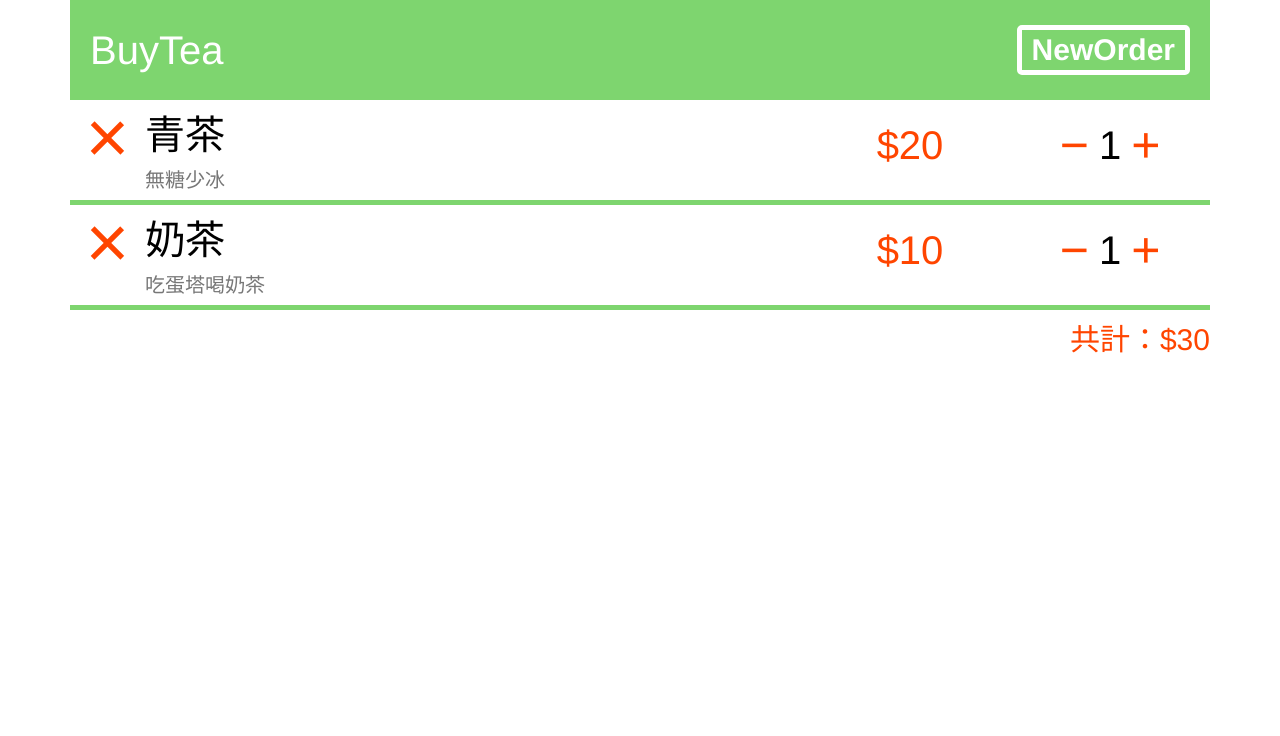
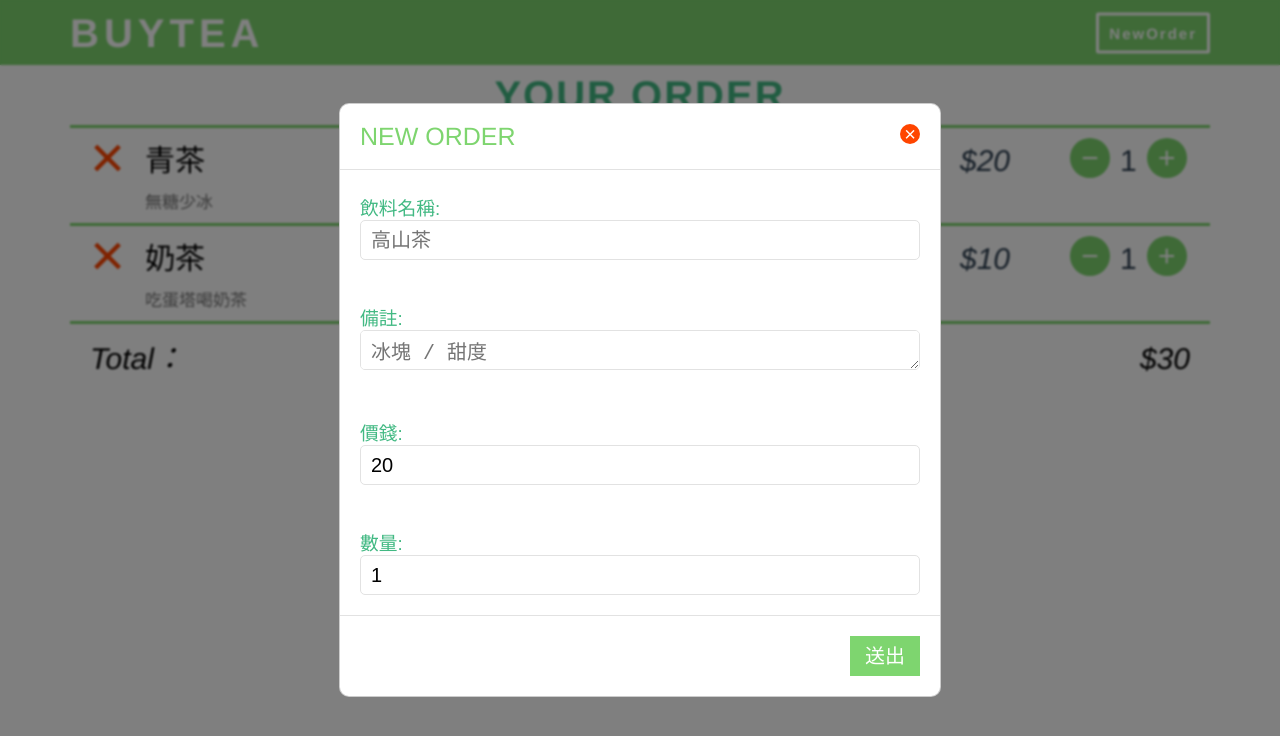
Before and after one commit to jyun9504/BuyTea, a Vue app: page / in a window 1280 px wide. Both pictures are taken after a click on the link "NewOrder". Shown: the top 736 px of the page. Built offline with nearby package versions, Linux system fonts and the light colour scheme.

Commit message:
add popup and update UI

```diff
--- a/src/App.vue
+++ b/src/App.vue
@@ -1,31 +1,65 @@
 <template>
   <div id="app">
-    <header>
-      <NavBar />
+    <header class="header">
+      <NavBar
+        @togglePopup="togglePopup"
+      />
     </header>
-    <section>
+    <main class="main">
+      <h1 class="main__heading">your order</h1>
       <OrderCard
         v-for="order in orders"
-        :key="order.index"
+        :key="order.id"
         :order="order"
       />
-      <p class="total" v-show="orders.length > 0">共計：${{ total }}</p>
-    </section>
+    </main>
+    <div class="footer" v-show="orders.length > 0">
+      <p class="footer__total">Total：</p>
+      <p class="footer__total">${{ total }}</p>
+    </div>
+    <Popup
+      v-show="isPopupShow"
+      @togglePopup="togglePopup"
+      @submit="addOrder"
+    >
+      <OrderForm
+        :isWarningShow="isWarningShow"
+        :name="newName"
+        :description="newDescription"
+        :price="newPrice"
+        :quantity="newQuantity"
+        @handleName="(val) => { this.newName = val }"
+        @handleDescription="(val) => { this.newDescription = val }"
+        @handlePrice="(val) => { this.newPrice = val }"
+        @handleQuantity="(val) => { this.newQuantity = val }"
+      />
+    </Popup>
   </div>
 </template>
 
 <script>
 import NavBar from './components/navBar.vue'
 import OrderCard from './components/orderCard.vue'
+import OrderForm from './components/orderForm.vue'
+import Popup from './components/popup.vue'
+
 
 export default {
   name: 'App',
   components: {
     NavBar,
-    OrderCard
+    OrderCard,
+    OrderForm,
+    Popup
   },
   data () {
     return {
+      isPopupShow: false,
+      isWarningShow: false,
+      newName: '',
+      newDescription: '',
+      newPrice: 20,
+      newQuantity: 1,
     }
   },
   computed: {
@@ -35,23 +69,81 @@ export default {
         total:
         this.orders.reduce(
           function(total, el) {
-            return total + (el.price * el.quantity);
+            return total + (el.price * el.quantity)
           }, 0
         );
     },
     orders() {
       return this.$store.getters.orders
     }
+  },
+  methods: {
+    togglePopup() {
+      this.isPopupShow = !this.isPopupShow;
+    },
+    addOrder() {
+      if (this.newName === ''){
+        this.isWarningShow = true;
+        return
+      }
+      this.isWarningShow = false;
+      const data = {
+        id: this.randomId(),
+        name: this.newName,
+        description: this.newDescription,
+        price: this.newPrice,
+        quantity: this.newQuantity
+      };
+      this.$store.commit('newOrder', data);
+      this.clearForm();
+      this.togglePopup();
+    },
+    randomId() {
+      return Math.random().toString(36).substr(2);
+    },
+    clearForm() {
+      this.newName = '';
+      this.newDescription = '';
+      this.newPrice = 20;
+      this.newQuantity = 1;
+    }
   }
 }
 </script>
 
 <style lang="scss">
+.header {
+  background-color: $color-green-light;
+}
 
-.total {
-  margin: 15px 0;
-  font-size: 30px;
-  text-align: right;
-  color: $color-orangered;
+.main {
+  max-width: 114rem;
+  margin: 0 auto;
+
+  &__heading {
+    text-transform: uppercase;
+    text-align: center;
+    font-size: 4rem;
+    font-weight: 600;
+    letter-spacing: .2rem;
+    padding: 1rem 0;
+    color: $color-green;
+    border-bottom: solid .3rem $color-green-light;
+  }
+}
+
+.footer {
+  max-width: 114rem;
+  margin: 0 auto;
+  display: flex;
+  justify-content: space-between;
+
+  &__total {
+    padding: 2rem;
+    font-size: 30px;
+    text-align: right;
+    color: $color-black;
+    font-style: italic;
+  }
 }
 </style>
--- a/src/assets/scss/abstracts/variables.scss
+++ b/src/assets/scss/abstracts/variables.scss
@@ -1,5 +1,6 @@
 //COLOR
 $color-grey: #777;
+$color-grey-light: #e2e2e2;
 $color-white: #fff;
 $color-black: #000;
 $color-green: #42B983;
--- /dev/null
+++ b/src/assets/scss/base/animations.scss
@@ -0,0 +1,52 @@
+@keyframes fadeInFromLeft {
+    0% {
+        transform: translateX(-10rem);
+        opacity: 0;
+    }
+    80% {
+        transform: translateX(1rem);
+    }
+    100% {
+        transform: translateX(0);
+        opacity: 1;
+    }
+}
+
+@keyframes fadeInFromRight {
+    0% {
+        transform: translateX(10rem);
+        opacity: 0;
+    }
+    80% {
+        transform: translateX(-1rem);
+    }
+    100% {
+        transform: translateX(0);
+        opacity: 1;
+    }
+}
+
+@keyframes fadeInFromTop {
+    0% {
+        transform: translateY(-100rem);
+        opacity: 0;
+    }
+    80% {
+        transform: translateY(2rem);
+    }
+    100% {
+        transform: translateY(0);
+        opacity: 1;
+    }
+}
+
+@keyframes fadeInFromBottom {
+    0% {
+        transform: translateY(5rem);
+        opacity: 0;
+    }
+    100% {
+        transform: translateY(0);
+        opacity: 1;
+    }
+}
--- a/src/assets/scss/base/base.scss
+++ b/src/assets/scss/base/base.scss
@@ -51,6 +51,5 @@ blockquote, q {
 	-webkit-font-smoothing: antialiased;
 	-moz-osx-font-smoothing: grayscale;
 	color: #2c3e50;
-	max-width: 114rem;
 	margin: 0 auto;
 }
--- a/src/assets/scss/main.scss
+++ b/src/assets/scss/main.scss
@@ -1,6 +1,7 @@
 @import './abstracts/mixins';
 @import './abstracts/variables';
 
+@import './base/animations';
 @import './base/base';
 
 @import './layout/grid';
--- a/src/components/navBar.vue
+++ b/src/components/navBar.vue
@@ -1,21 +1,20 @@
 <template>
   <div class="navbar">
 		<a class="btn btn--brand" href="#">BuyTea</a>
-		<a class="btn btn--addBtn" href="#">NewOrder</a>
+		<a class="btn btn--addBtn" href="#" @click="$emit('togglePopup')">NewOrder</a>
 	</div>
 </template>
 
 <script>
-export default {
-
-}
+export default {}
 </script>
 
 <style scoped lang="scss">
 
 .navbar {
-	height: 10rem;
-	background-color: $color-green-light;
+	height: 6.5rem;
+	max-width: 114rem;
+	margin: 0 auto;
 	padding: 0 2rem;
 	position: relative;
 	font-weight: 600;
@@ -31,14 +30,16 @@ export default {
 
 	&--brand {
 		font-size: 4rem;
-		font-weight: 500;
+		letter-spacing: .5rem;
+		text-transform: uppercase;
 	}
 
 	&--addBtn {
-		border: solid 5px;
-		border-radius: 5px;
-		font-size: 3rem;
-		padding: .5rem 1rem;
+		border: solid .3rem;
+		border-radius: .2rem;
+		font-size: 1.5rem;
+		letter-spacing: .2rem;
+		padding: 1rem;
 		right: 2rem;
 	}
 }
--- a/src/components/orderCard.vue
+++ b/src/components/orderCard.vue
@@ -8,7 +8,7 @@
       <p class="content__description">{{ order.description }}</p>
     </div>
     <div class="price">
-      <p class="price__text">${{ order.price }}</p>
+      <em class="price__text">${{ order.price }}</em>
     </div>
     <div class="quantity">
       <a class="btn btn--quantity" href="#" @click="decreaseQuantity">−</a>
@@ -49,8 +49,10 @@ export default {
 
 .order-card {
   display: flex;
-  border-bottom: solid .5rem $color-green-light;
+  border-bottom: solid .3rem $color-green-light;
   padding-bottom: 1rem;
+  max-width: 114rem;
+  margin: 0 auto;
 }
 
 .cancel {
@@ -58,39 +60,40 @@ export default {
 }
 
 .content {
-  width: 66.5rem;
-  min-width: 7rem;
+  width: 82.5rem;
+  min-width: 6rem;
 
   &__name {
-    font-size: 4rem;
-    line-height: 7rem;
+    font-size: 3rem;
+    line-height: 6.5rem;
     color: $color-black;
   }
   &__description {
-    font-size: 2rem;
+    font-size: 1.7rem;
     line-height: 2rem;
     color: $color-grey;
   }
 }
 
 .price {
-  min-width: 20rem;
+  min-width: 10rem;
   word-break: break-all;
-  @include verticalCenter;
 
   &__text {
-    font-size: 4rem;
-    color: $color-orangered;
+    font-size: 3rem;
+    line-height: 6.5rem;
+    font-style: italic;
   }
 }
 
 .quantity {
-  min-width: 20rem;
-  @include verticalCenter;
+  min-width: 15rem;
+  padding-top: 1rem;
 
+  display: flex;
   &__text {
-    font-size: 4rem;
-    color: $color-black;
+    font-size: 3rem;
+    line-height: 4.5rem;
   }
 }
 
@@ -102,12 +105,18 @@ export default {
     display: flex;
     justify-content: center;
     min-width: 7.5rem;
-    font-size: 7.5rem;
+    font-size: 6rem;
   }
 
   &--quantity {
-    font-size: 5rem;
+    height: 4rem;
+    width: 4rem;
+    @include verticalCenter;
+    border-radius: 5rem;
+    font-size: 3rem;
+    color: $color-white;
     margin: 0 1rem;
+    background-color: $color-green-light;
   }
 }
 </style>
--- /dev/null
+++ b/src/components/orderForm.vue
@@ -0,0 +1,104 @@
+<template>
+  <form class="orderForm">
+    <div class="orderForm__group">
+      <label for="orderName">飲料名稱:</label>
+      <input type="text" class="orderForm__control" id="orderName" v-model="modelName" placeholder="高山茶">
+      <label class="orderForm__warning" v-show="isWarningShow">＊請輸入飲料名稱</label>
+    </div>
+    <div class="orderForm__group">
+      <label for="orderDescription">備註:</label>
+      <textarea type="text" class="orderForm__control" id="orderDescription" v-model="modelDescription" placeholder="冰塊 / 甜度" />
+    </div>
+    <div class="orderForm__group">
+      <label for="price">價錢:</label>
+      <input type="number" class="orderForm__control" id="price" v-model="modelPrice" placeholder="20">
+    </div>
+    <div class="orderForm__group">
+      <label for="quantity">數量:</label>
+      <input type="number" class="orderForm__control" id="quantity" v-model="modelQuantity" placeholder="1">
+    </div>
+  </form>
+</template>
+
+<script>
+  export default {
+    props: {
+      name: String,
+      description: String,
+      price: {
+        type: Number,
+        default: 20
+      },
+      quantity: {
+        type: Number,
+        default: 1
+      },
+      isWarningShow: {
+        type: Boolean,
+        default: false
+      }
+    },
+    computed: {
+      modelName: {
+        get() {
+          return this.name
+        },
+        set(val) {
+          this.$emit('handleName', val)
+        }
+      },
+      modelDescription: {
+        get() {
+          return this.description
+        },
+        set(val) {
+          this.$emit('handleDescription', val)
+        }
+      },
+      modelPrice: {
+        get() {
+          return this.price
+        },
+        set(val) {
+          this.$emit('handlePrice', parseInt(val))
+        }
+      },
+      modelQuantity: {
+        get() {
+          return this.quantity
+        },
+        set(val) {
+          this.$emit('handleQuantity', parseInt(val))
+        }
+      }
+    }
+  }
+</script>
+
+<style lang="scss" scoped>
+
+  .orderForm{
+
+    &__group {
+    font-size: 3rem;
+    padding: 2rem;
+    color: $color-green;
+    }
+
+    &__control {
+      box-sizing: border-box;
+      height: 4rem;
+      width: 100%;
+      font-size: 2rem;
+      background-color: $color-white;
+      border: 1px solid $color-grey-light;
+      border-radius: .5rem;
+      padding: .5rem 1rem;
+    }
+
+    &__warning {
+      color: $color-orangered;
+      font-size: 1.5rem;
+    }
+  }
+</style>
--- a/src/components/popup.vue
+++ b/src/components/popup.vue
@@ -1,6 +1,17 @@
 <template>
   <div class="popup">
-
+		<div class="popup__container">
+      <div class="popup__header">
+        <h1 class="popup__heading">New Order</h1>
+        <a href="#" class="btn btn--close" @click="$emit('togglePopup')">×</a>
+      </div>
+      <div class="popup__body">
+        <slot></slot>
+      </div>
+      <div class="popup__footer">
+        <a href="#" class="btn btn--send" @click="$emit('submit')">送出</a>
+      </div>
+    </div>
 	</div>
 </template>
 
@@ -11,7 +22,68 @@ export default {
 </script>
 
 <style scoped lang="scss">
+.popup {
+  width: 100%;
+  height: 100%;
+  position: fixed;
+  top: 0;
+  left: 0;
+  background-color: rgba(0, 0, 0, .5);
+  backdrop-filter: blur(.1rem);
+  @include verticalCenter;
+
+  &__container {
+    width: 100%;
+    max-width: 600px;
+    border: 1px solid rgba(0, 0, 0, .2);
+    border-radius: 1rem;
+    background: $color-white;
+    animation: fadeInFromTop .5s ease-out;
+  }
+
+  &__header {
+    display: flex;
+    justify-content: space-between;
+    padding: 2rem;
+    border-bottom: 1px solid $color-grey-light;
+  }
+
+  &__heading {
+    font-size: 2.5rem;
+    text-transform: uppercase;
+    color: $color-green-light;
+  }
+
+  &__footer {
+    display: flex;
+    justify-content: flex-end;
+    padding: 2rem;
+    border-top: 1px solid $color-grey-light;
+  }
+}
+
+.btn{
+  text-decoration: none;
+
+  &--close {
+    width: 2rem;
+    height: 2rem;
+    font-size: 2rem;
+    color: $color-white;
+    background-color: $color-orangered;
+    border-radius: 2rem;
+    @include verticalCenter;
+  }
+
+  &--send {
+    padding: 1rem;
+    color: $color-white;
+    text-align: center;
+    width: 5rem;
+    background-color: $color-green-light;
+    font-size: 2rem;
+  }
+}
 
 
-}
 </style>
```
Also changed, not shown: 1 other file (tests, documents, lock files or other folders).
